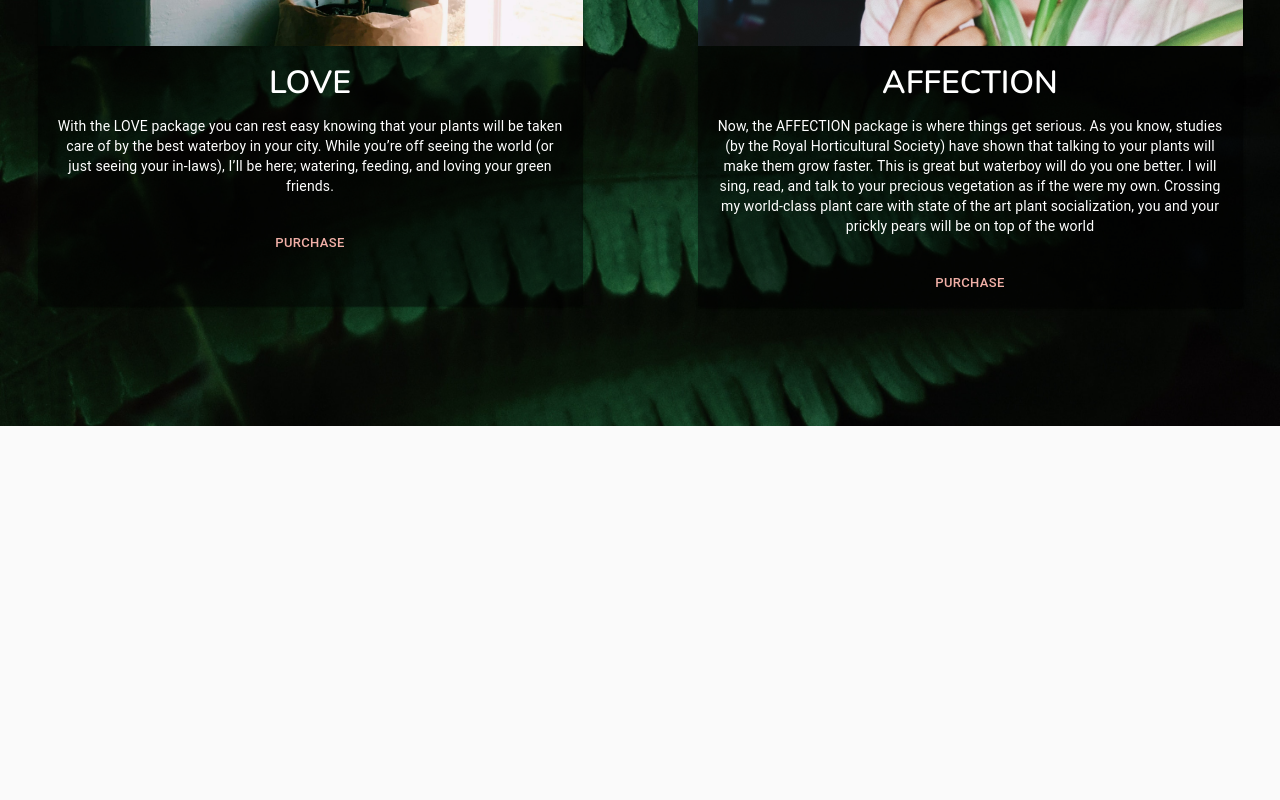
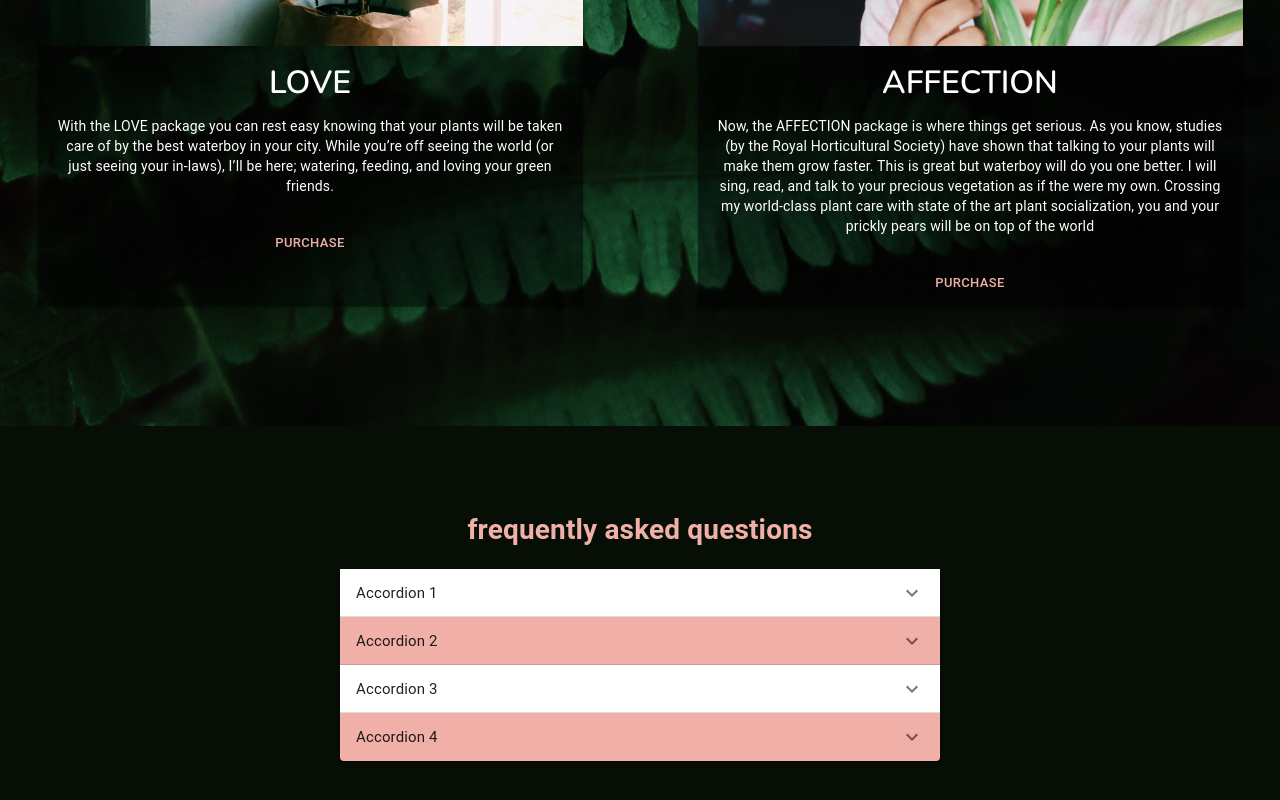
Before and after one commit to darrendiggs/waterboy, a React (Create React App) app: page / in a window 1280 px wide. Shown: the part 1154-1954 px from the top of the page. Before the commit the page ends 1580 px from the top, so only its background shows below. Built offline with nearby package versions, Linux system fonts and the light colour scheme.

Commit message:
Accordion layout

```diff
--- a/src/App.js
+++ b/src/App.js
@@ -4,6 +4,7 @@ import { CssBaseline } from '@material-ui/core';
 import { makeStyles } from '@material-ui/core/styles'
 import Background from './assests/bg.jpg'
 import Header from './components/Header';
+import Info from './components/info';
 import Service from './components/Service';
 
 
@@ -21,10 +22,13 @@ function App() {
   const classes = useStyles();
 
   return (
-    <div className={classes.root}>
-      <CssBaseline />
-      <Header />
-      <Service />
+    <div>
+      <div className={classes.root}>
+        <CssBaseline />
+        <Header />
+        <Service />
+      </div>
+      <Info />
     </div>
   );
 }
--- /dev/null
+++ b/src/components/info.js
@@ -0,0 +1,121 @@
+
+
+import { makeStyles } from '@material-ui/core/styles';
+import Accordion from '@material-ui/core/Accordion';
+import AccordionSummary from '@material-ui/core/AccordionSummary';
+import AccordionDetails from '@material-ui/core/AccordionDetails';
+import Typography from '@material-ui/core/Typography';
+import ExpandMoreIcon from '@material-ui/icons/ExpandMore';
+import Grid from '@material-ui/core/Grid';
+
+const useStyles = makeStyles((theme) => ({
+  root: {
+    minHeight: '50vh',
+    backgroundColor: '#060E06'
+  },
+  secondaryColor: {
+    color: '#F1B0A7'
+  },
+  gridItem: {
+    width: '80%',
+    margin: 'auto',
+    padding: '20px'
+  },
+  accordion: {
+    backgroundColor: '#F1B0A7'
+  },
+  heading: {
+    fontSize: theme.typography.pxToRem(15),
+    fontWeight: theme.typography.fontWeightRegular,
+  },
+}));
+
+function Info() {
+  const classes = useStyles();
+
+  return (
+
+    <Grid
+      container
+      align="center"
+      className={classes.root}
+    >
+      <Grid
+        item
+        xs={10} md={6}
+        className={classes.gridItem}
+      >
+
+        <h1 className={classes.secondaryColor}>frequently asked questions</h1>
+
+        <Accordion >
+          <AccordionSummary
+            expandIcon={<ExpandMoreIcon />}
+            aria-controls="panel1a-content"
+            id="panel1a-header"
+          >
+            <Typography className={classes.heading}>Accordion 1</Typography>
+          </AccordionSummary>
+          <AccordionDetails>
+            <Typography>
+              Lorem ipsum dolor sit amet, consectetur adipiscing elit. Suspendisse malesuada lacus ex,
+              sit amet blandit leo lobortis eget.
+          </Typography>
+          </AccordionDetails>
+        </Accordion>
+
+        <Accordion className={classes.accordion}>
+          <AccordionSummary
+            expandIcon={<ExpandMoreIcon />}
+            aria-controls="panel2a-content"
+            id="panel2a-header"
+          >
+            <Typography className={classes.heading}>Accordion 2</Typography>
+          </AccordionSummary>
+          <AccordionDetails>
+            <Typography>
+              Lorem ipsum dolor sit amet, consectetur adipiscing elit. Suspendisse malesuada lacus ex,
+              sit amet blandit leo lobortis eget.
+          </Typography>
+          </AccordionDetails>
+        </Accordion>
+
+        <Accordion >
+          <AccordionSummary
+            expandIcon={<ExpandMoreIcon />}
+            aria-controls="panel3a-content"
+            id="panel3a-header"
+          >
+            <Typography className={classes.heading}>Accordion 3</Typography>
+          </AccordionSummary>
+          <AccordionDetails>
+            <Typography>
+              Lorem ipsum dolor sit amet, consectetur adipiscing elit. Suspendisse malesuada lacus ex,
+              sit amet blandit leo lobortis eget.
+          </Typography>
+          </AccordionDetails>
+        </Accordion>
+
+        <Accordion className={classes.accordion}>
+          <AccordionSummary
+            expandIcon={<ExpandMoreIcon />}
+            aria-controls="panel4a-content"
+            id="panel4a-header"
+          >
+            <Typography className={classes.heading}>Accordion 4</Typography>
+          </AccordionSummary>
+          <AccordionDetails>
+            <Typography>
+              Lorem ipsum dolor sit amet, consectetur adipiscing elit. Suspendisse malesuada lacus ex,
+              sit amet blandit leo lobortis eget.
+          </Typography>
+          </AccordionDetails>
+        </Accordion>
+
+      </Grid>
+    </Grid>
+
+  );
+}
+
+export default Info
```
Also changed, not shown: src/components/calculator.js (added, +11 -0 lines), src/components/Header.js (line endings or trailing spaces).
